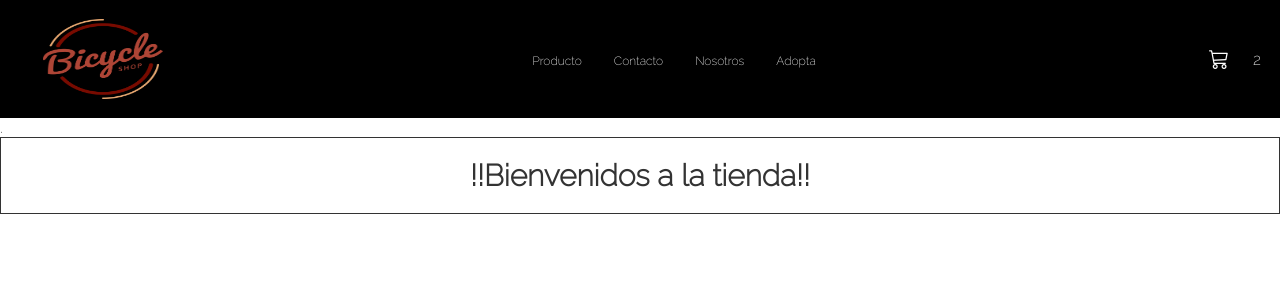
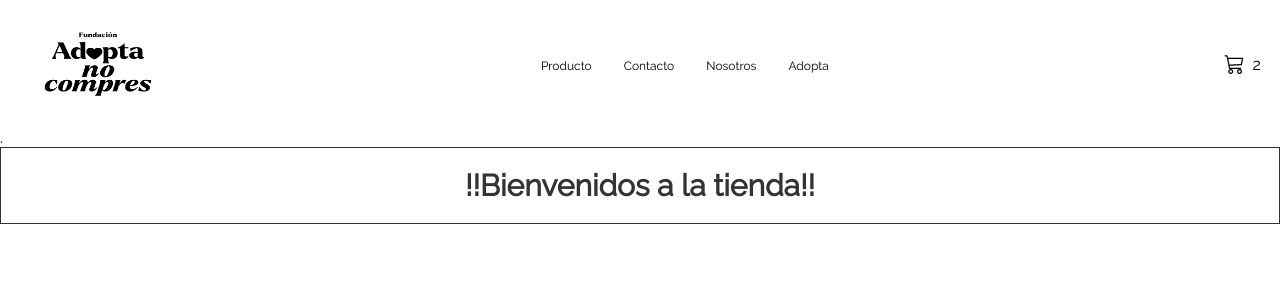
Before and after one commit to martinnolmos86/proyectoFinal_Olmos, a React (Vite) app: page / in a window 1280 px wide. Shown: the top 300 px of the page. Built offline with nearby package versions, Linux system fonts and the light colour scheme.

Commit message:
Agregue nuevo logo , fuentes, y colores al hover

```diff
--- a/index.html
+++ b/index.html
@@ -7,7 +7,7 @@
   <title>Proyecto React</title>
   <!-- LINK FUENTES GOOGLE FONT -->
   <link
-    href="https://fonts.googleapis.com/css2?family=Poppins:wght@300;400;500&family=Raleway:ital,wght@0,100;0,200;1,100&display=swap"
+    href="https://fonts.googleapis.com/css2?family=Poppins:wght@300;400;500&family=Raleway:ital,wght@0,100;0,200;0,400;1,100&display=swap"
     rel="stylesheet">
   <!-- Bootstrap icons -->
   <link rel="stylesheet" href="https://cdn.jsdelivr.net/npm/bootstrap-icons@1.10.5/font/bootstrap-icons.css">
--- a/src/components/CartWidget.jsx
+++ b/src/components/CartWidget.jsx
@@ -23,12 +23,12 @@ const StyledCartWidget = styled.div`
     display: flex;
     align-items: center;
     p {
-      color: white;
+      color: black;
       /* padding: 1rem; */
     }
     a i {
       font-size: 1.25rem;
-      color: white;
+      color: black;
       padding: 0.5rem;
     }
   }
--- a/src/components/NavBar.jsx
+++ b/src/components/NavBar.jsx
@@ -1,14 +1,14 @@
 import React from "react";
 import styled from "styled-components";
 import CartWidget from "./CartWidget";
-import Assets from "../assets/logo.png";
+import Assets from "../assets/logo-2.png";
 
 const NavBar = () => {
   return (
     <>
       <StyledNav>
         <img src={Assets} alt="Logo" />
-        <div>
+        <div className="div-container-a">
           <a href="#">Producto</a>
           <a href="#">Contacto</a>
           <a href="#">Nosotros</a>
@@ -25,28 +25,30 @@ export default NavBar;
 // STYLES
 
 const StyledNav = styled.nav`
-  background-color: black;
+  background-color: white;
   display: flex;
   align-items: center;
   justify-content: space-between;
   padding: 1.2rem;
   img {
-    height: 80px;
-    width: 120px;
+    height: 90px;
+    width: 110px;
     margin-left: 1.5rem;
   }
-  div {
+  .div-container-a {
     a {
       font-family: "Raleway", sans-serif;
+      font-weight: 400;
       font-size: 12px;
-      color: white;
+      color: black;
       padding: 1rem;
       text-decoration: none;
+      width: 100%;
     }
   }
 
-  div a:hover {
-    background-color: #fff; /* Fondo blanco en el hover */
-    color: #333; /* Cambiar el color del texto al pasar el mouse */
+  .div-container-a a:hover {
+    background-color: orange;
+    color: black;
   }
 `;
```
Also changed, not shown: src/assets/logo-2.png (added).
